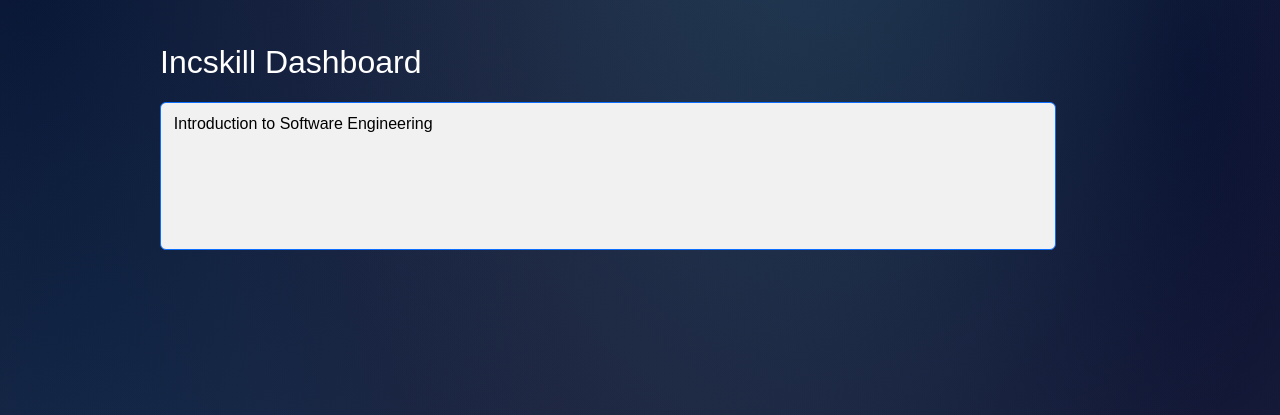
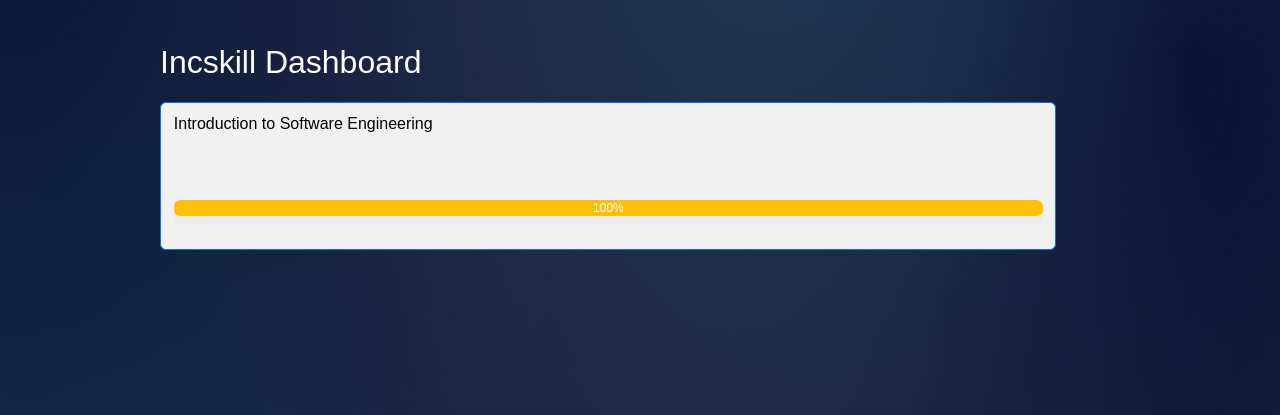
Before and after one commit to organization-x/incskill-website, a Django app: page /courses/ in a window 1280 px wide. Shown: the part 160-575 px from the top of the page. Run offline with Django 3.2, Linux system fonts and the light colour scheme; the visitor is signed in with stand-in values (Sample User, id 1).

Commit message:
Added remaining progress to the progress bar
Would be nice if the CSS team could figure out how to sharpen the meeting point of the progress bar

```diff
--- a/incskill_site/models.py
+++ b/incskill_site/models.py
@@ -61,4 +61,5 @@
 
 
     instance.profile.progress = int(round(progress))
+    instance.profile.remainingProgress = 100 - instance.profile.progress
     save_user_profile(sender=User, instance=instance)
--- a/incskill_site/templates/base.html
+++ b/incskill_site/templates/base.html
@@ -22,7 +22,7 @@
 <body>
   <!--request.user.is_authenticated apparently not compatible, despite being reccomended-->
   {% if user.is_authenticated %}
-  <nav aria-label="Navigation Bar" aria-hidden="true">
+  <nav aria-label="Navigation Bar">
     <div class="topnav">
       <a class="navbar-brand" href="#"><img src="{% static 'media/incskill.png' %}" alt="incskill logo" width="100"
           height="auto" style="margin-top: -9px;"></a>
--- a/incskill_site/templates/coursePage.html
+++ b/incskill_site/templates/coursePage.html
@@ -15,7 +15,7 @@
   <body>
     <!--request.user.is_authenticated apparently not compatible, despite being reccomended-->
     {% if user.is_authenticated %}
-    <nav aria-label="Navigation Bar" aria-hidden="true">
+    <nav aria-label="Navigation Bar">
     <div class="topnav">
       <a class="navbar-brand" href="#"><img src="{% static 'media/incskill.png' %}" alt="incskill logo" width="100" height="auto" style="margin-top: -9px;" ></a>
       <a class="navbar-brand" href="{% url 'courses' %}">My Courses</a>
@@ -60,7 +60,10 @@
       <p id="courseTxt">Introduction to Software Engineering</p>
       <br aria-hidden="true">
       <br aria-hidden="true">
-      <span class="progress progress-bar bg-success" style="height:24px;width:{{ user.profile.progress }}%" id="progressBar">{{ user.profile.progress }}%</span>
+      <div class="progress" style="height:24px">
+        <div class="progress progress-bar bg-success" id="progressBar" style="width: {{ user.profile.progress }}%" aria-valuenow="{{ user.profile.progress }}" aria-valuemin="0" aria-valuemax="100" alt="{{ user.profile.progress }}% Completed">{{ user.profile.progress }}%</div>
+        <div class="progress progress-bar bg-warning" id="progressBar" style="width: {{ user.profile.remainingProgress }}%" aria-valuenow="{{ user.profile.remainingProgress }}" aria-valuemin="0" aria-valuemax="100" alt="{{ user.profile.remainingProgress }}% Remaining">{{ user.profile.remainingProgress }}%</div>
+      </div>
     </a>
   </div>
 </main>
```
Also changed, not shown: incskill_site/migrations/0001_initial.py, incskill_site/migrations/0002_auto_20221014_2116.py, incskill_site/migrations/0004_alter_profile_progress.py.
